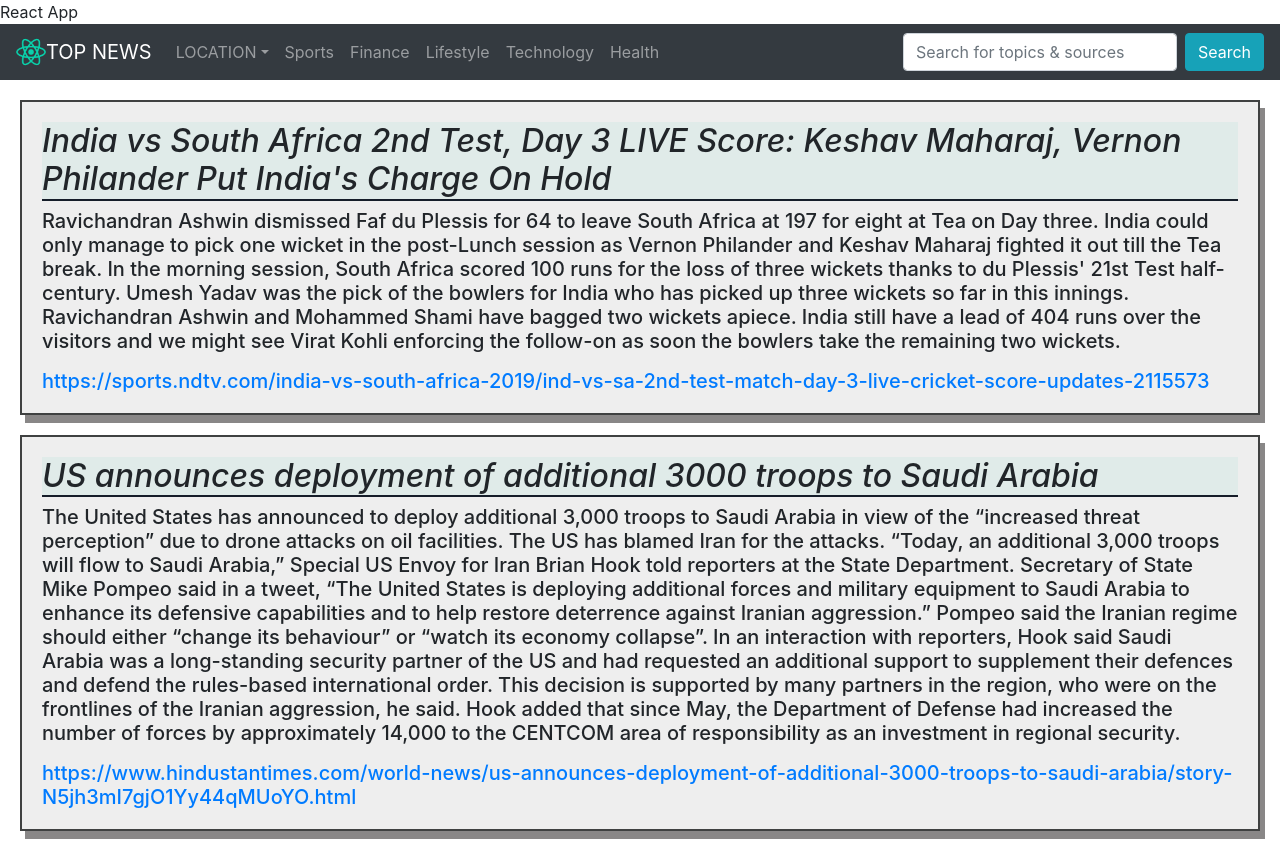
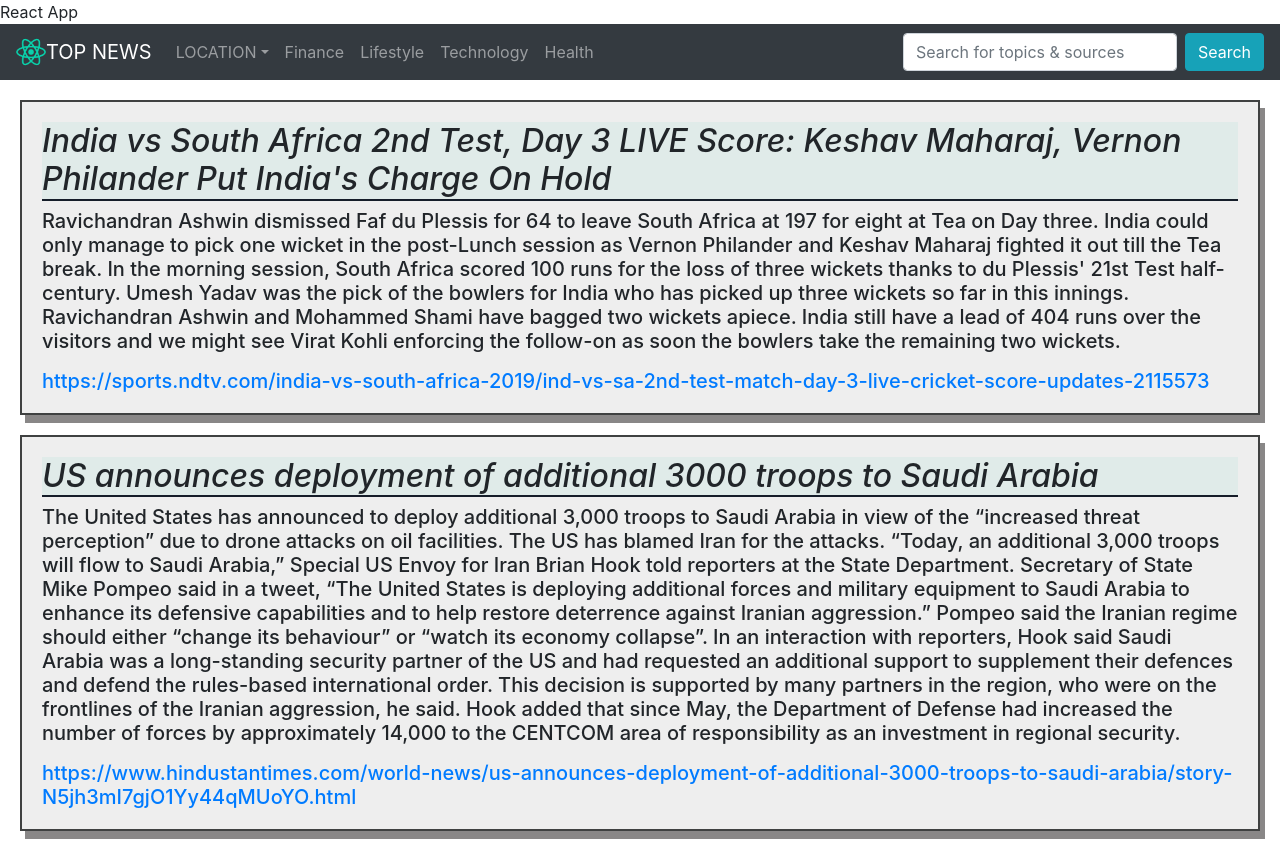
Before and after one commit to siddharthbiju/Article-popularity-based-re-configuring-news-site, a React (Create React App) app in the folder web/news/: page / in a window 1280 px wide. Shown: the top 841 px of the page. Built offline with nearby package versions, Linux system fonts and the light colour scheme.

Commit message:
fix bugs

```diff
--- a/web/news/src/navbar.js
+++ b/web/news/src/navbar.js
@@ -87,13 +87,7 @@ class Navb extends React.Component {
                   China
                 </NavDropdown.Item>
               </NavDropdown>
-              <Nav.Link
-                href="#"
-                onClick={this.handleClickIndia}
-                onClick={this.handleClickEngland}
-              >
-                Sports
-              </Nav.Link>
+
               <Nav.Link href="#">Finance</Nav.Link>
               <Nav.Link href="#">Lifestyle</Nav.Link>
               <Nav.Link href="#">Technology</Nav.Link>
```
Also changed, not shown: 1 other file (tests, documents, lock files or other folders).
